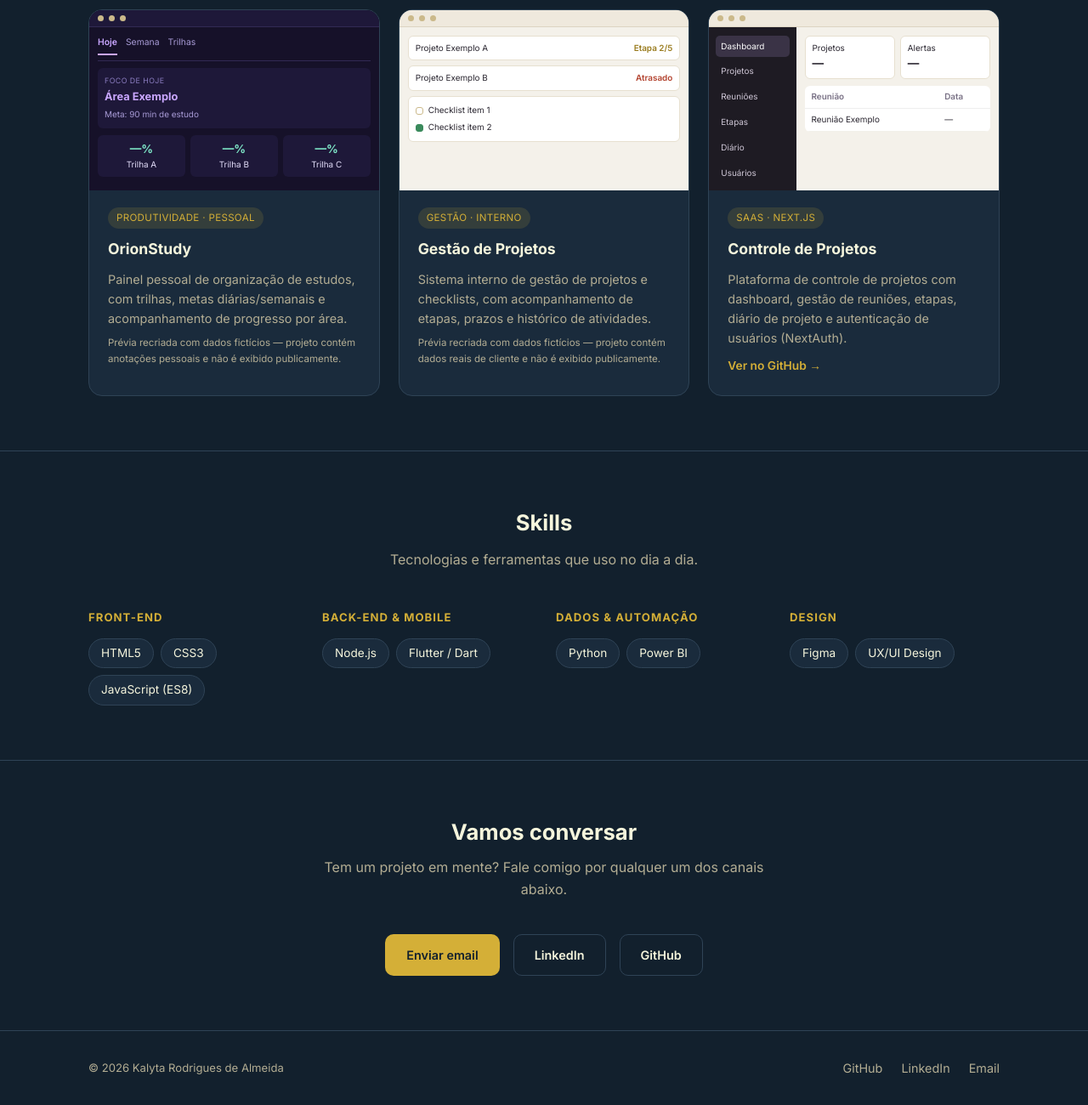
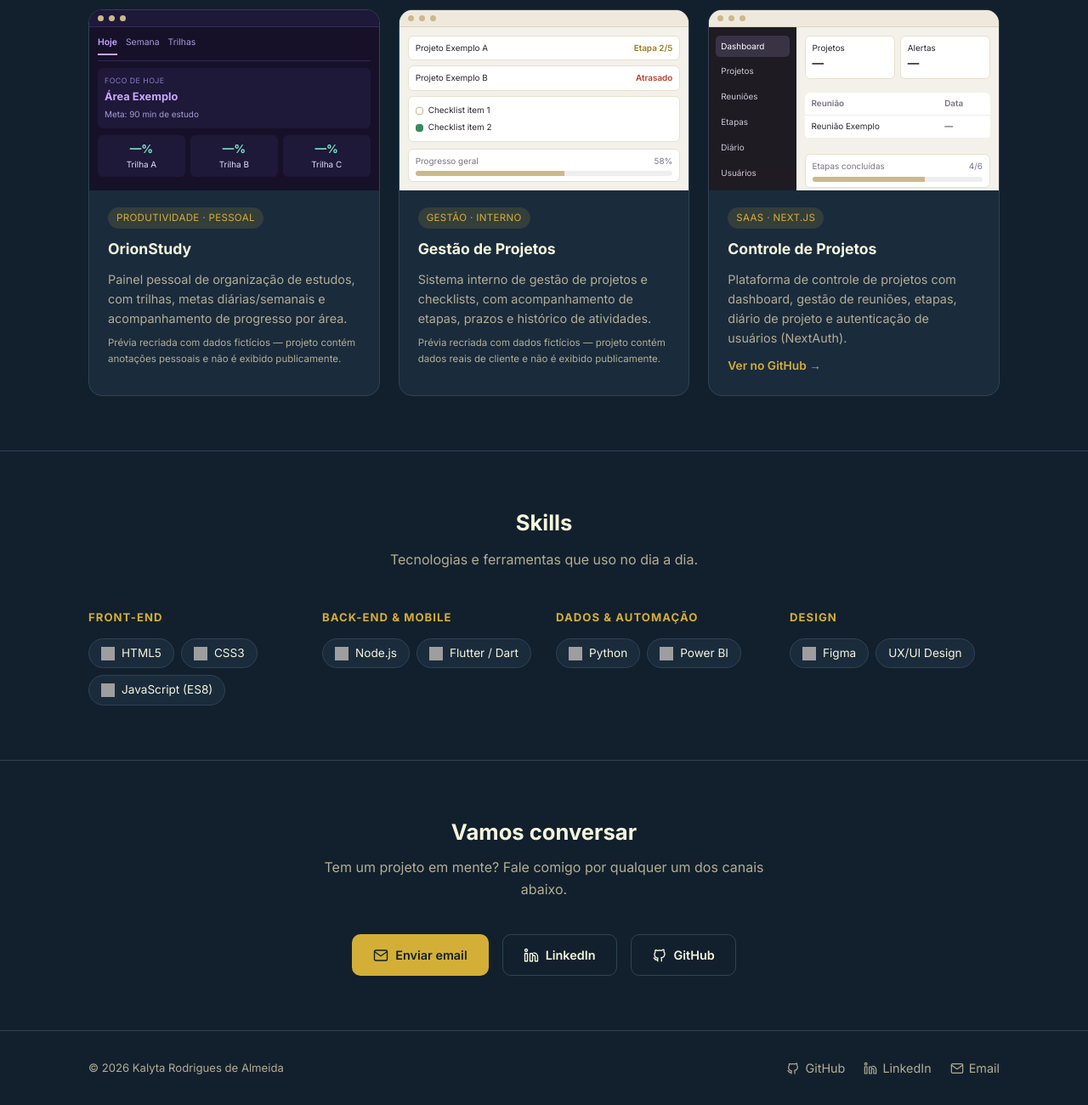
Before and after one commit to kalyta-rodrigues/portifolio, a plain HTML site: page index.html in a window 1280 px wide. Shown: the part 2511-3811 px from the top of the page at 85% size. Drawn offline with Linux system fonts and the light colour scheme; grey boxes are pictures that could not be loaded.

Commit message:
Adiciona ícones de skills, contato/rodapé e ajusta preenchimento dos mockups dos cards

```diff
--- a/index.html
+++ b/index.html
@@ -173,7 +173,9 @@
   .pill{
     font-size: 0.85rem; background: var(--card); border: 1px solid var(--border);
     padding: 6px 14px; border-radius: 999px; color: var(--text);
+    display:flex; align-items:center; gap:8px;
   }
+  .pill img{ width:16px; height:16px; display:block; }
 
   /* Portfolio */
   .filter-row{ display:flex; gap: 10px; flex-wrap: wrap; justify-content:center; margin-bottom: 36px; }
@@ -218,7 +220,11 @@
   .mock-dash .mock-side{ width: 30%; background:#1e1b23; padding:10px 8px; color:#cfc7d6; }
   .mock-dash .mock-side .side-item{ padding:5px 6px; border-radius:5px; margin-bottom:4px; }
   .mock-dash .mock-side .side-item.active{ background:#3a3346; color:#fff; }
-  .mock-dash .mock-main{ flex:1; padding: 10px; }
+  .mock-dash .mock-main{ flex:1; padding: 10px; display:flex; flex-direction:column; gap:8px; }
+  .mock-progress{ margin-top:auto; background:#fff; border:1px solid #e7e0d0; border-radius:6px; padding:6px 8px; }
+  .mock-progress .bar-label{ display:flex; justify-content:space-between; margin-bottom:4px; color:#7a7286; }
+  .mock-progress .bar{ background:#eee; border-radius:999px; height:6px; overflow:hidden; }
+  .mock-progress .bar i{ display:block; height:100%; background:#cbb98a; }
   .mock-stats{ display:flex; gap:6px; margin-bottom:8px; }
   .mock-stat{ flex:1; background:#fff; border:1px solid #e7e0d0; border-radius:6px; padding:6px 8px; }
   .mock-stat b{ display:block; font-size: 0.85rem; }
@@ -259,7 +265,8 @@
   footer{ border-top: 1px solid var(--border); padding: 32px 0; }
   .foot-row{ display:flex; justify-content:space-between; align-items:center; flex-wrap:wrap; gap: 16px; }
   .foot-links{ display:flex; gap: 22px; }
-  .foot-links a{ color: var(--text-dim); font-size: 0.9rem; }
+  .foot-links a{ color: var(--text-dim); font-size: 0.9rem; display:flex; align-items:center; gap:6px; }
+  .foot-links a .icon{ width:16px; height:16px; }
   .foot-links a:hover{ color: var(--accent); }
   .copyright{ color: var(--text-dim); font-size: 0.82rem; }
 
@@ -428,6 +435,10 @@
                   <tr><th>Loja</th><th>Plano</th><th>Status</th></tr>
                   <tr><td>Loja Exemplo</td><td>Profissional</td><td><span class="badge-ok">Ativo</span></td></tr>
                 </table>
+                <div class="mock-progress">
+                  <div class="bar-label"><span>Uso do plano</span><span>72%</span></div>
+                  <div class="bar"><i style="width:72%"></i></div>
+                </div>
               </div>
             </div>
           </div>
@@ -497,6 +508,10 @@
                 <div class="gp-item"><span class="gp-check"></span>Checklist item 1</div>
                 <div class="gp-item"><span class="gp-check done"></span>Checklist item 2</div>
               </div>
+              <div class="mock-progress">
+                <div class="bar-label"><span>Progresso geral</span><span>58%</span></div>
+                <div class="bar"><i style="width:58%"></i></div>
+              </div>
             </div>
           </div>
         </div>
@@ -530,6 +545,10 @@
                   <tr><th>Reunião</th><th>Data</th></tr>
                   <tr><td>Reunião Exemplo</td><td>—</td></tr>
                 </table>
+                <div class="mock-progress">
+                  <div class="bar-label"><span>Etapas concluídas</span><span>4/6</span></div>
+                  <div class="bar"><i style="width:66%"></i></div>
+                </div>
               </div>
             </div>
           </div>
@@ -556,29 +575,29 @@
       <div class="skill-group">
         <h3>Front-end</h3>
         <div class="pill-row">
-          <span class="pill">HTML5</span>
-          <span class="pill">CSS3</span>
-          <span class="pill">JavaScript (ES8)</span>
+          <span class="pill"><img src="https://cdn.simpleicons.org/html5/E34F26" alt="" loading="lazy">HTML5</span>
+          <span class="pill"><img src="https://cdn.simpleicons.org/css3/1572B6" alt="" loading="lazy">CSS3</span>
+          <span class="pill"><img src="https://cdn.simpleicons.org/javascript/F7DF1E" alt="" loading="lazy">JavaScript (ES8)</span>
         </div>
       </div>
       <div class="skill-group">
         <h3>Back-end & Mobile</h3>
         <div class="pill-row">
-          <span class="pill">Node.js</span>
-          <span class="pill">Flutter / Dart</span>
+          <span class="pill"><img src="https://cdn.simpleicons.org/nodedotjs/339933" alt="" loading="lazy">Node.js</span>
+          <span class="pill"><img src="https://cdn.simpleicons.org/flutter/02569B" alt="" loading="lazy">Flutter / Dart</span>
         </div>
       </div>
       <div class="skill-group">
         <h3>Dados & Automação</h3>
         <div class="pill-row">
-          <span class="pill">Python</span>
-          <span class="pill">Power BI</span>
+          <span class="pill"><img src="https://cdn.simpleicons.org/python/3776AB" alt="" loading="lazy">Python</span>
+          <span class="pill"><img src="https://cdn.simpleicons.org/powerbi/F2C811" alt="" loading="lazy">Power BI</span>
         </div>
       </div>
       <div class="skill-group">
         <h3>Design</h3>
         <div class="pill-row">
-          <span class="pill">Figma</span>
+          <span class="pill"><img src="https://cdn.simpleicons.org/figma/F24E1E" alt="" loading="lazy">Figma</span>
           <span class="pill">UX/UI Design</span>
         </div>
       </div>
@@ -591,9 +610,9 @@
     <h2>Vamos conversar</h2>
     <p class="section-sub" style="margin-left:auto;margin-right:auto;">Tem um projeto em mente? Fale comigo por qualquer um dos canais abaixo.</p>
     <div class="contact-links">
-      <a class="btn btn-primary" href="mailto:kalytarodrigues.tech@gmail.com">Enviar email</a>
-      <a class="btn btn-ghost" href="https://www.linkedin.com/in/kalyta-almeida-146659163/" target="_blank" rel="noopener">LinkedIn</a>
-      <a class="btn btn-ghost" href="https://github.com/kalyta-rodrigues" target="_blank" rel="noopener">GitHub</a>
+      <a class="btn btn-primary" href="mailto:kalytarodrigues.tech@gmail.com"><svg class="icon" viewBox="0 0 24 24"><path d="M4 4h16c1.1 0 2 .9 2 2v12c0 1.1-.9 2-2 2H4c-1.1 0-2-.9-2-2V6c0-1.1.9-2 2-2z"/><path d="M22 6l-10 7L2 6"/></svg>Enviar email</a>
+      <a class="btn btn-ghost" href="https://www.linkedin.com/in/kalyta-almeida-146659163/" target="_blank" rel="noopener"><svg class="icon" viewBox="0 0 24 24"><path d="M16 8a6 6 0 0 1 6 6v7h-4v-7a2 2 0 0 0-4 0v7h-4V9h4v2"/><rect x="2" y="9" width="4" height="12"/><circle cx="4" cy="4" r="2"/></svg>LinkedIn</a>
+      <a class="btn btn-ghost" href="https://github.com/kalyta-rodrigues" target="_blank" rel="noopener"><svg class="icon" viewBox="0 0 24 24"><path d="M9 19c-4.3 1.4-4.3-2.5-6-3m12 5v-3.5c0-1 .1-1.4-.5-2 2.8-.3 5.5-1.4 5.5-6a4.6 4.6 0 0 0-1.3-3.2 4.2 4.2 0 0 0-.1-3.2s-1.1-.3-3.5 1.3a12.3 12.3 0 0 0-6.2 0C6.5 3.5 5.4 3.8 5.4 3.8a4.2 4.2 0 0 0-.1 3.2A4.6 4.6 0 0 0 4 10.2c0 4.6 2.7 5.7 5.5 6-.6.6-.6 1.2-.5 2V21"/></svg>GitHub</a>
     </div>
   </div>
 </section>
@@ -602,9 +621,9 @@
   <div class="wrap foot-row">
     <span class="copyright">© 2026 Kalyta Rodrigues de Almeida</span>
     <div class="foot-links">
-      <a href="https://github.com/kalyta-rodrigues" target="_blank" rel="noopener">GitHub</a>
-      <a href="https://www.linkedin.com/in/kalyta-almeida-146659163/" target="_blank" rel="noopener">LinkedIn</a>
-      <a href="mailto:kalytarodrigues.tech@gmail.com">Email</a>
+      <a href="https://github.com/kalyta-rodrigues" target="_blank" rel="noopener"><svg class="icon" viewBox="0 0 24 24"><path d="M9 19c-4.3 1.4-4.3-2.5-6-3m12 5v-3.5c0-1 .1-1.4-.5-2 2.8-.3 5.5-1.4 5.5-6a4.6 4.6 0 0 0-1.3-3.2 4.2 4.2 0 0 0-.1-3.2s-1.1-.3-3.5 1.3a12.3 12.3 0 0 0-6.2 0C6.5 3.5 5.4 3.8 5.4 3.8a4.2 4.2 0 0 0-.1 3.2A4.6 4.6 0 0 0 4 10.2c0 4.6 2.7 5.7 5.5 6-.6.6-.6 1.2-.5 2V21"/></svg>GitHub</a>
+      <a href="https://www.linkedin.com/in/kalyta-almeida-146659163/" target="_blank" rel="noopener"><svg class="icon" viewBox="0 0 24 24"><path d="M16 8a6 6 0 0 1 6 6v7h-4v-7a2 2 0 0 0-4 0v7h-4V9h4v2"/><rect x="2" y="9" width="4" height="12"/><circle cx="4" cy="4" r="2"/></svg>LinkedIn</a>
+      <a href="mailto:kalytarodrigues.tech@gmail.com"><svg class="icon" viewBox="0 0 24 24"><path d="M4 4h16c1.1 0 2 .9 2 2v12c0 1.1-.9 2-2 2H4c-1.1 0-2-.9-2-2V6c0-1.1.9-2 2-2z"/><path d="M22 6l-10 7L2 6"/></svg>Email</a>
     </div>
   </div>
 </footer>
```
